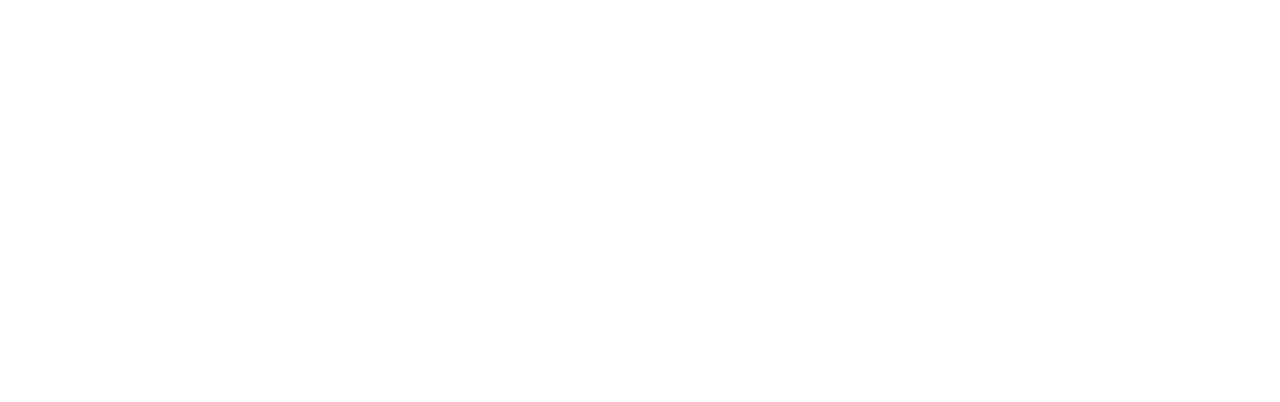
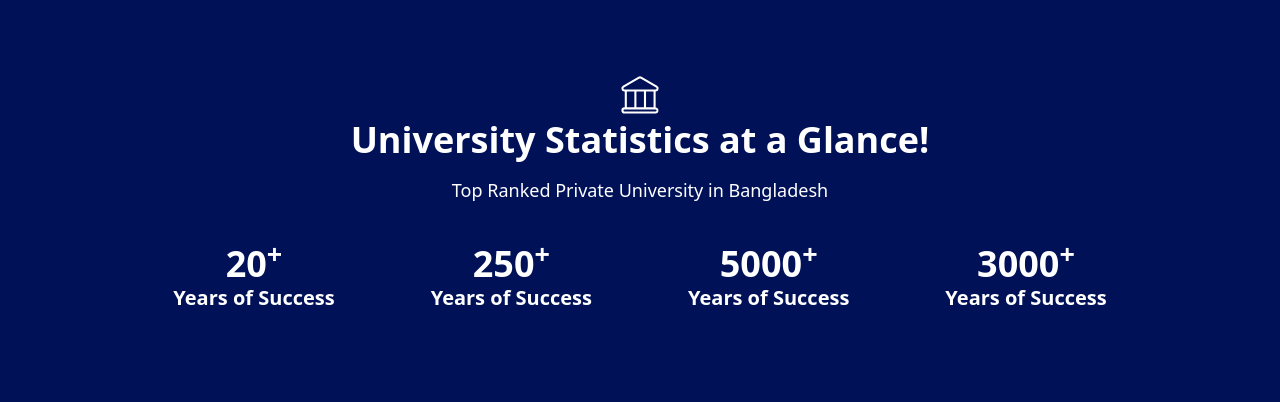
Before and after one commit to reza107-hub/university-management-system, a React (Vite) app: page / in a window 1280 px wide. Shown: the part 1029-1431 px from the top of the page. Before the commit the page ends 800 px from the top, so only its background shows below. Built offline with nearby package versions, Linux system fonts and the light colour scheme.

Commit message:
University Statistics section added

```diff
--- a/package.json
+++ b/package.json
@@ -15,8 +15,12 @@
     "localforage": "^1.10.0",
     "match-sorter": "^6.3.1",
     "react": "^18.2.0",
+    "react-animated-number": "^0.4.4",
     "react-dom": "^18.2.0",
+    "react-icons": "^4.10.1",
+    "react-intersection-observer": "^9.5.2",
     "react-router-dom": "^6.14.2",
+    "react-spring": "^9.7.2",
     "sort-by": "^1.2.0",
     "swiper": "^10.2.0"
   },
--- a/src/Pages/Home/Home.jsx
+++ b/src/Pages/Home/Home.jsx
@@ -1,10 +1,12 @@
 import Banner from "./Banner/Banner";
+import UniversityStatistics from "./UniversityStatistics/UniversityStatistics";
 
 
 const Home = () => {
     return (
         <>
             <Banner />
+            <UniversityStatistics />
         </>
     );
 };
--- /dev/null
+++ b/src/Pages/Home/UniversityStatistics/UniversityStatistics.jsx
@@ -0,0 +1,81 @@
+// import React from 'react';
+import { CiBank } from "react-icons/ci";
+import { useSpring, animated } from "react-spring";
+import { useInView } from "react-intersection-observer";
+
+const AnimatedNumber = ({ value }) => {
+  const [inViewRef, inView] = useInView({
+    triggerOnce: true,
+    rootMargin: "-50px 0px",
+  });
+
+  const animatedValue = useSpring({
+    from: { value: 0 },
+    to: { value: inView ? value : 0 },
+    config: { duration: 1000 },
+  });
+
+  return (
+    <animated.span ref={inViewRef}>
+      {animatedValue.value.interpolate((val) => Math.floor(val))}
+    </animated.span>
+  );
+};
+
+const UniversityStatistics = () => {
+  return (
+    <div className="flex items-center justify-center h-screen my-10 bg-primary">
+      <div className="flex flex-col items-center text-white">
+        <CiBank className="h-[50px] w-[50px]" />
+        <div className="text-center">
+          <h2 className="md:text-4xl text-2xl font-semibold font-raleway">
+            University Statistics at a Glance!
+          </h2>
+          <p className="md:text-lg mt-4 font-sans">
+            Top Ranked Private University in Bangladesh
+          </p>
+          <div className="grid grid-cols-1 md:grid-cols-4 gap-7 md:gap-24 my-10">
+            <div>
+              <h1 className="md:text-4xl text-2xl font-bold font-raleway">
+                <AnimatedNumber value={20} />
+                <sup>+</sup>
+              </h1>
+              <p className="md:text-xl text-2xl font-semibold font-raleway">
+                Years of Success
+              </p>
+            </div>
+            <div>
+              <h1 className="md:text-4xl text-2xl font-bold font-raleway">
+                <AnimatedNumber value={250} />
+                <sup>+</sup>
+              </h1>
+              <p className="md:text-xl text-2xl font-semibold font-raleway">
+                Years of Success
+              </p>
+            </div>
+            <div>
+              <h1 className="md:text-4xl text-2xl font-bold font-raleway">
+                <AnimatedNumber value={5000} />
+                <sup>+</sup>
+              </h1>
+              <p className="md:text-xl text-2xl font-semibold font-raleway">
+                Years of Success
+              </p>
+            </div>
+            <div>
+              <h1 className="md:text-4xl text-2xl font-bold font-raleway">
+                <AnimatedNumber value={3000} />
+                <sup>+</sup>
+              </h1>
+              <p className="md:text-xl text-2xl font-semibold font-raleway">
+                Years of Success
+              </p>
+            </div>
+          </div>
+        </div>
+      </div>
+    </div>
+  );
+};
+
+export default UniversityStatistics;
```
Also changed, not shown: 1 other file (tests, documents, lock files or other folders).
